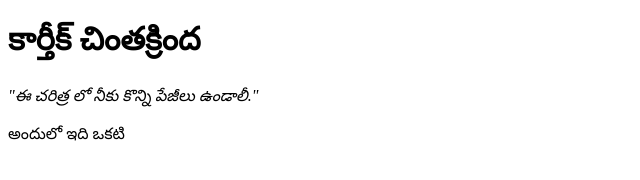
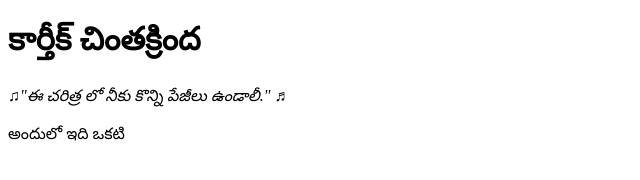
Before and after one commit to kampyootar/kampyootar.github.io, a plain HTML site: page index.html in a window 1280 px wide. Shown: the whole page, without its empty margins (0-640 px from the left). Drawn offline with Linux system fonts and the light colour scheme.

Commit message:
Update index.html

```diff
--- a/index.html
+++ b/index.html
@@ -2,7 +2,7 @@
 <html>
 <body>
   <h1> కార్తీక్ చింతక్రింద </h1>
-  <p> <i>"ఈ చరిత్ర లో నీకు కొన్ని పేజీలు ఉండాలీ." </i> </p>
+  <p> ♫<i>"ఈ చరిత్ర లో నీకు కొన్ని పేజీలు ఉండాలీ." </i>♬ </p>
   <p> అందులో ఇది ఒకటి </p>
 </body>
 </html>
```
